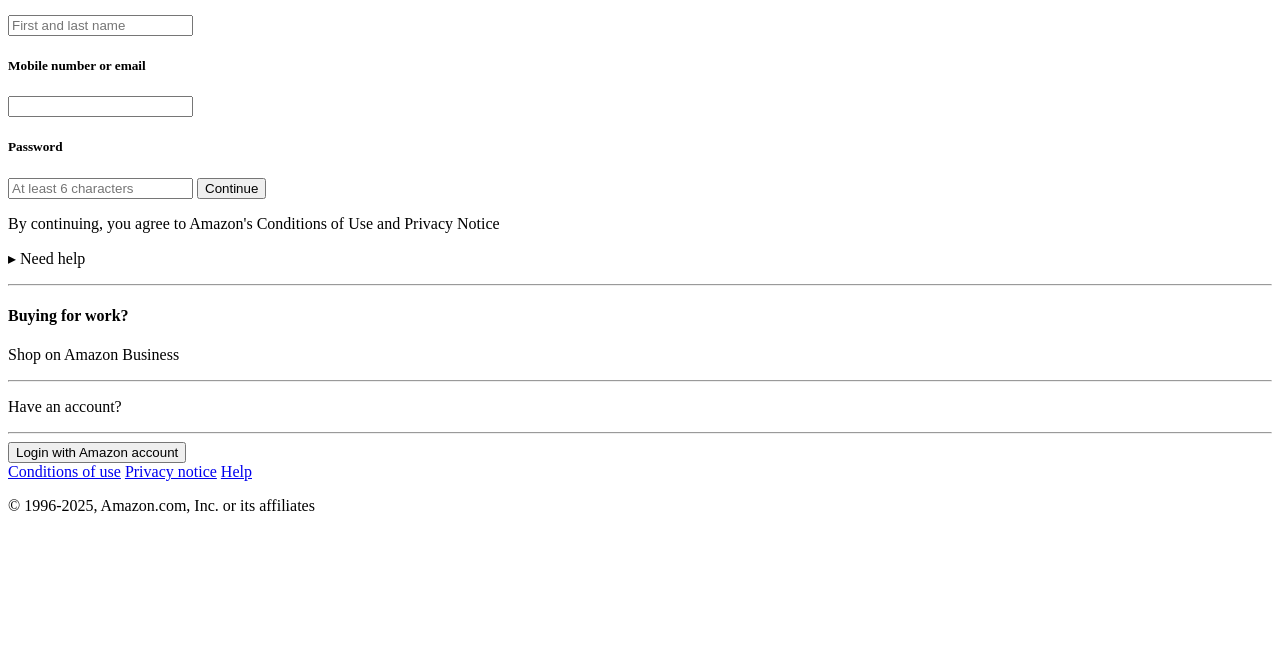
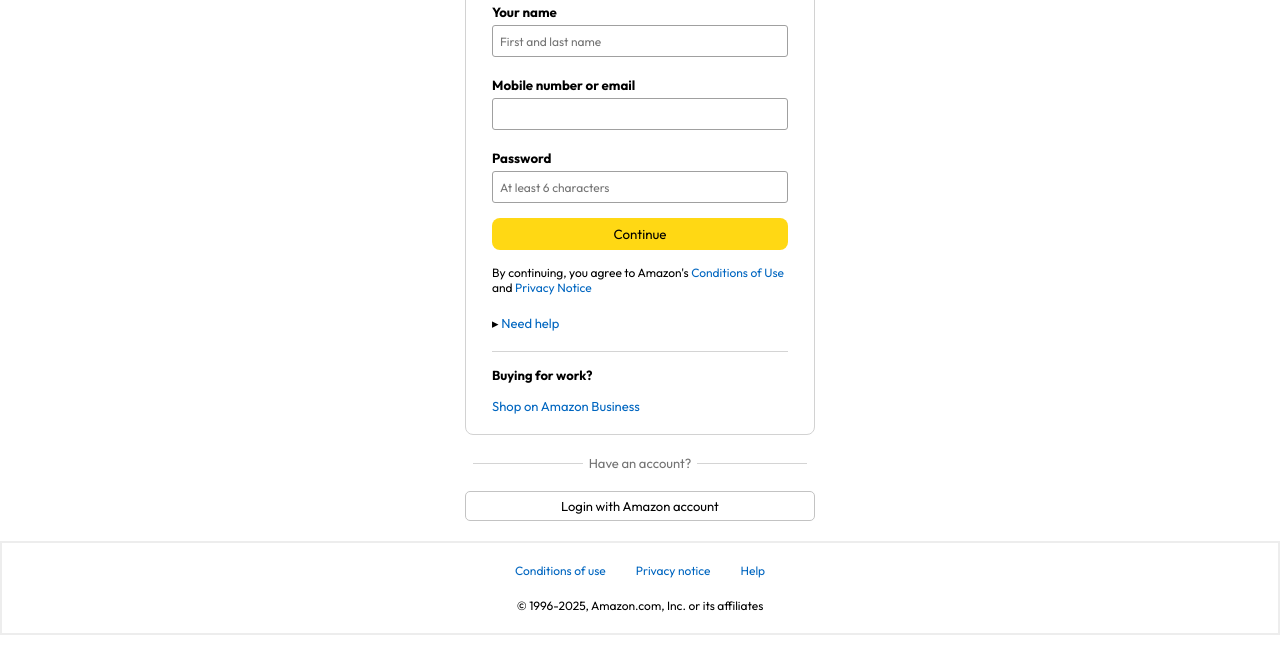
Before and after one commit to mr-dheeraj/amazon-clone, a plain HTML site: page signup.html in a window 1280 px wide. Shown: the part 146-800 px from the top of the page. Drawn offline with Linux system fonts and the light colour scheme; the site is published under a folder, as on GitHub Pages, so addresses that start at the root find nothing.

Commit message:
styles error

```diff
--- a/signup.html
+++ b/signup.html
@@ -4,7 +4,7 @@
     <meta charset="UTF-8">
     <meta name="viewport" content="width=device-width, initial-scale=1.0">
     <title>Signup</title>
-    <link rel="stylesheet" href="/signin.css">
+    <link rel="stylesheet" href="signin.css">
 
 </head>
 
```
